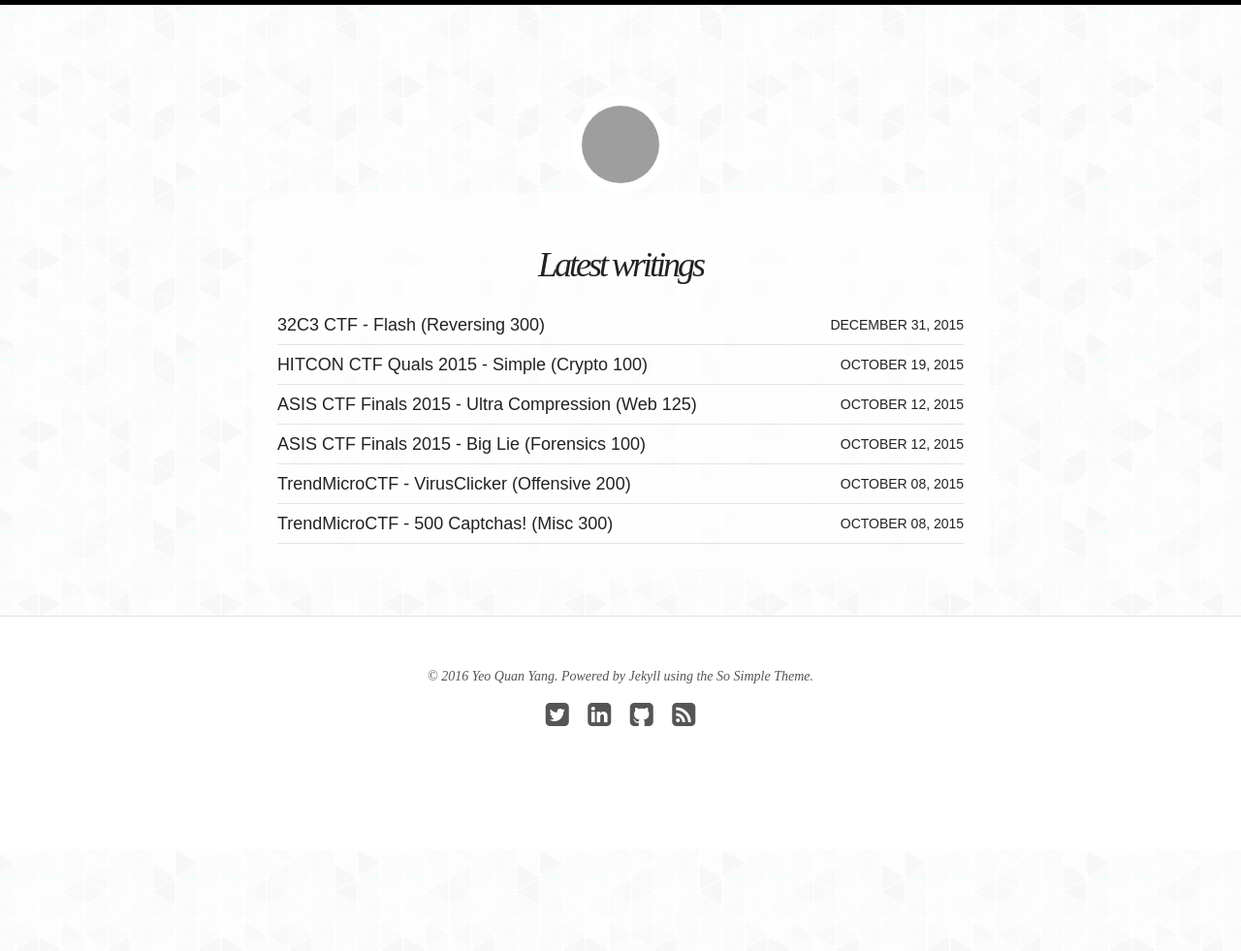
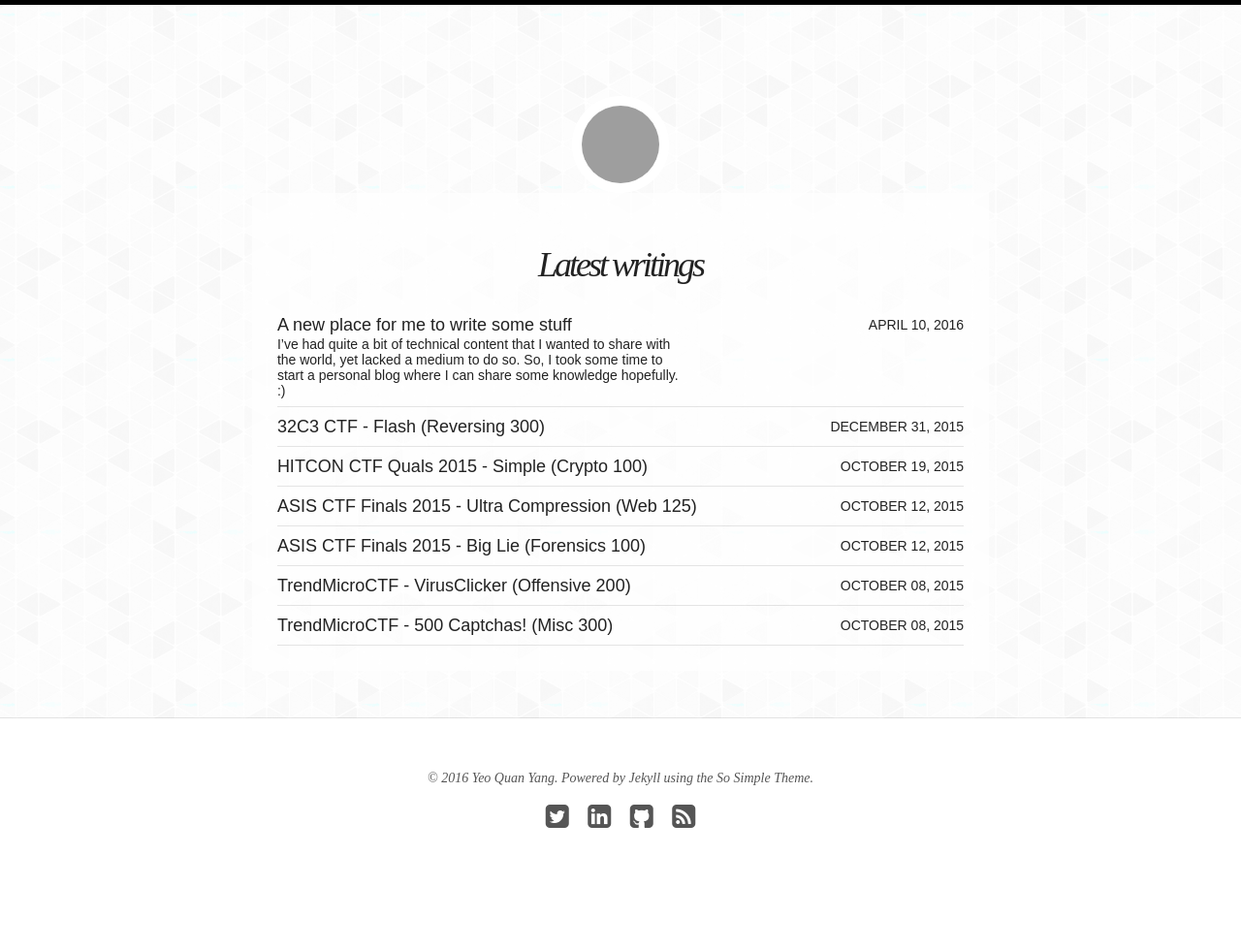
Before and after one commit to quanyang/quanyang.github.io, a Jekyll site: the page built from index.html, in a window 1280 px wide. Shown: the whole page at 97% size. Built offline with Jekyll 4.4.1, drawn with Linux system fonts in a browser that asks for light colours; nearby versions of some CDN libraries; before the commit the page ends 900 px from its top, so only the background shows below that; grey boxes are pictures that could not be loaded.

Commit message:
new post for the blog

```diff
--- a/Gemfile
+++ b/Gemfile
@@ -4,3 +4,4 @@ gem "jekyll", "~> 3.0"
 gem "jekyll-sitemap"
 gem "jekyll-gist"
 gem "octopress"
+gem 'rouge'
--- a/_config.yml
+++ b/_config.yml
@@ -5,12 +5,12 @@ locale: en_US
 description: Quan Yang's blog.
 logo: https://igcdn-photos-e-a.akamaihd.net/hphotos-ak-xft1/t51.2885-19/s150x150/929302_221689604831132_936044706_a.jpg
 search: true
-#url: http://127.0.0.1:4000
-url: http://quanyang.github.io
+url: http://127.0.0.1:4000
+#url: http://quanyang.github.io
 
 # Jekyll configuration
 
-permalink:   /:categories/:title/
+permalink:   /:title/
 markdown:    kramdown
 highlighter: rouge
 sass:
--- /dev/null
+++ b/_posts/blog/2016-04-11-a-new-place-for-me-to-write-stuff.md
@@ -0,0 +1,20 @@
+---
+layout: post
+title: A new place for me to write some stuff
+modified:
+categories: blog
+excerpt:
+tags: []
+image:
+  feature:
+date: 2016-04-11T04:45:25+08:00
+---
+
+I've had quite a bit of technical content that I wanted to share with the world, yet lacked a medium to do so. So, I took some time to start a personal blog where I can share some knowledge hopefully. :)
+
+Some posts that will be coming soon are:
+
+1. Write up for some of the challenges I wrote for the X-CTF qualifiers.
+2. Write up for the three exploit I analyzed while interning at FireEye Singapore.
+3. Write up for the malware that has been continuously sent to the NUS Greyhats email.
+4. A more detailed post for the talk I gave during the NUS Hackers' Friday Hacks session.
--- a/_sass/_syntax.scss
+++ b/_sass/_syntax.scss
@@ -12,11 +12,13 @@ pre.highlight {
 
 .highlight {
 	background-color: #efefef;
+	@include font-size(14);
 	font-family: $code-font;
 	color: #333332;
 	margin-bottom: 1.5em;
 	@include rounded($border-radius);
 	pre {
+		@include font-size(12);
 		position: relative;
 		margin: 0;
 		padding: 1em;
--- a/index.html
+++ b/index.html
@@ -1,7 +1,7 @@
 ---
 layout: page
 title: "Latest writings"
-excerpt: ""
+excerpt: "Quan yang's blog"
 search_omit: true
 ---
 
```
Also changed, not shown: _posts/blog/2015-12-31-32C3-CTF-Flash-(Reversing-300).md (+1 -1 lines), Gemfile.lock.
